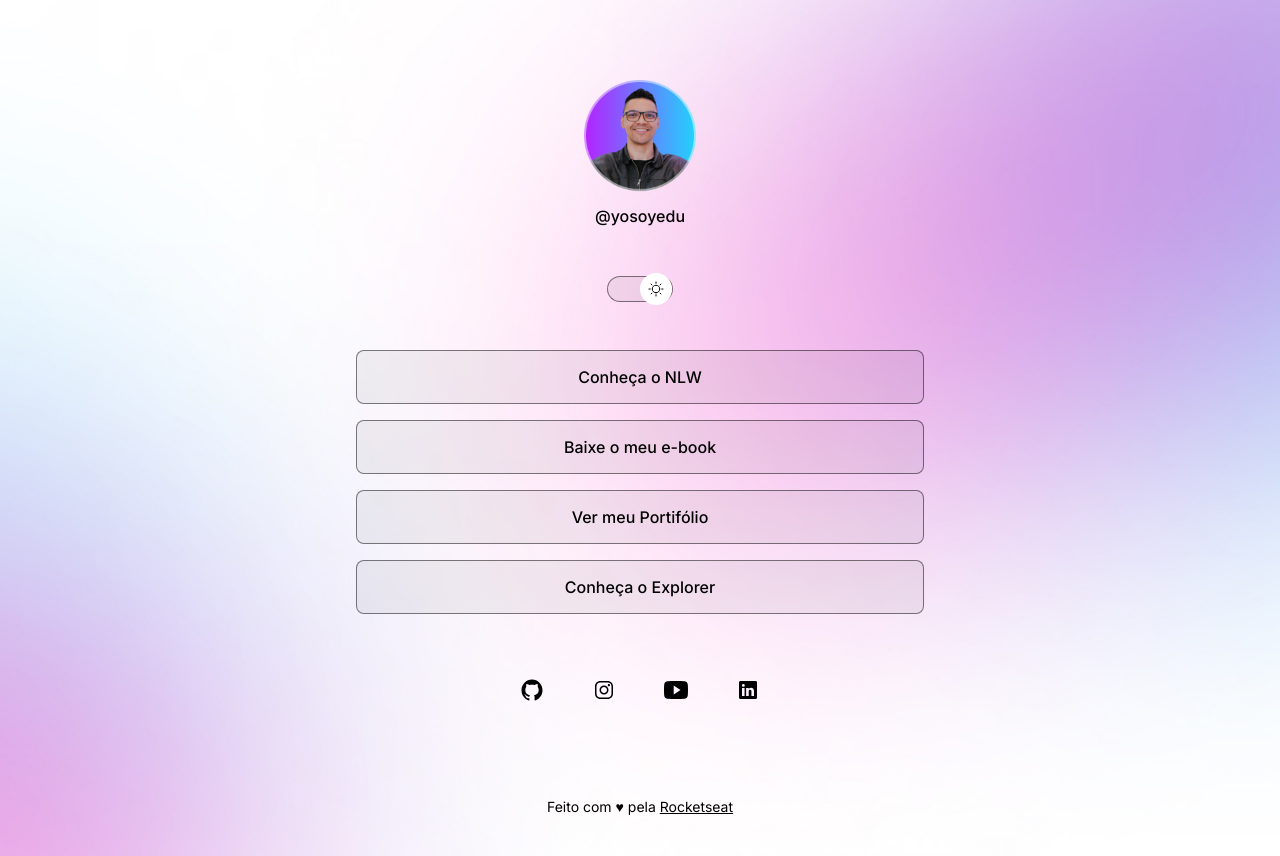
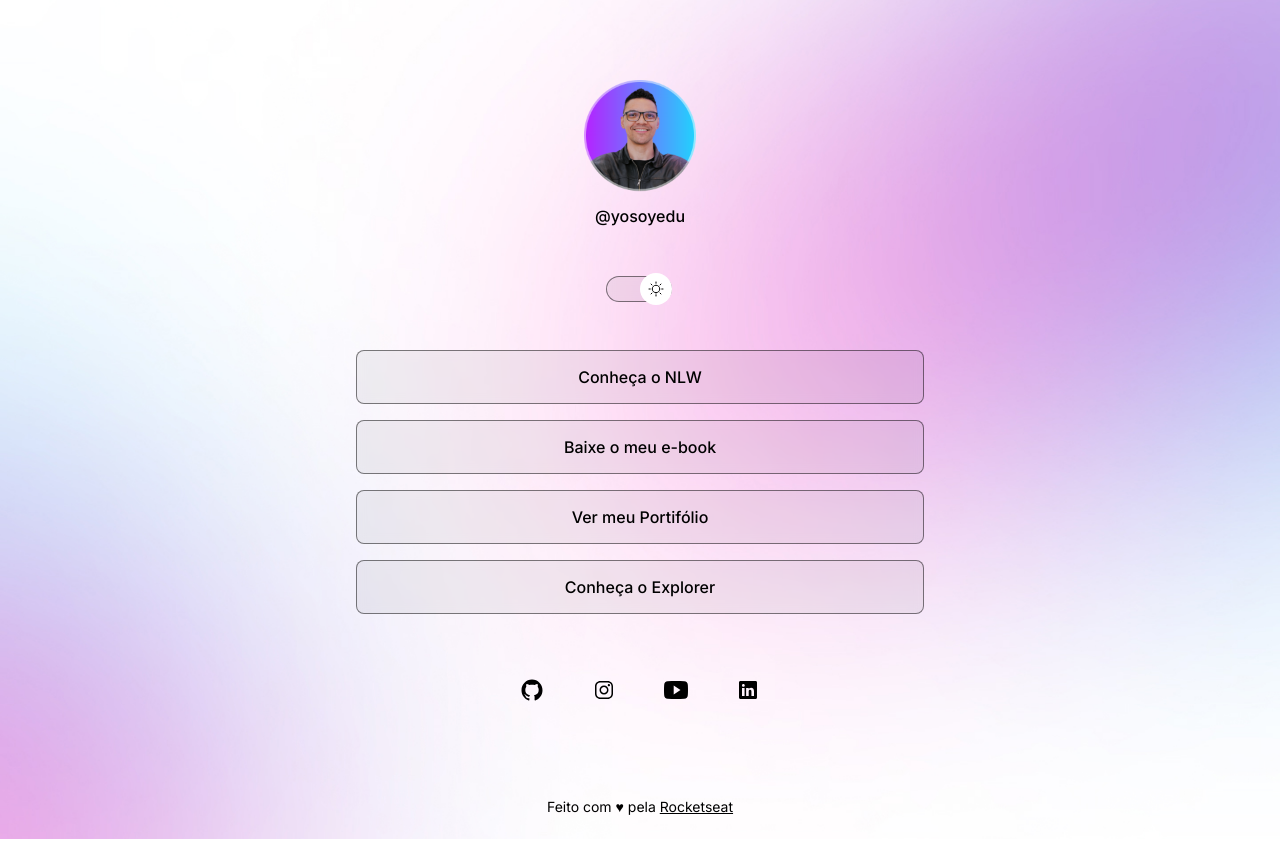
Before and after one commit to Eduardoalves19/Projeto, a plain HTML site: page index.html in a window 1280 px wide. Drawn offline with nearby package versions, Linux system fonts and the light colour scheme; files whose address does not match are found by name.

Commit message:
atualização do projeto

```diff
--- a/style.css
+++ b/style.css
@@ -31,7 +31,7 @@ body{
     background-repeat: no-repeat;
     background-position: top center;
     background-size: cover;
-    height: 100vh;
+    height: 100%;
 }
 
 body * {
@@ -69,7 +69,7 @@ body * {
 
 #switch {
     position: relative;
-    width: 66px;
+    width: 68px;
     margin: 24px auto;
 
 }
```
Also changed, not shown: 1 other file.
